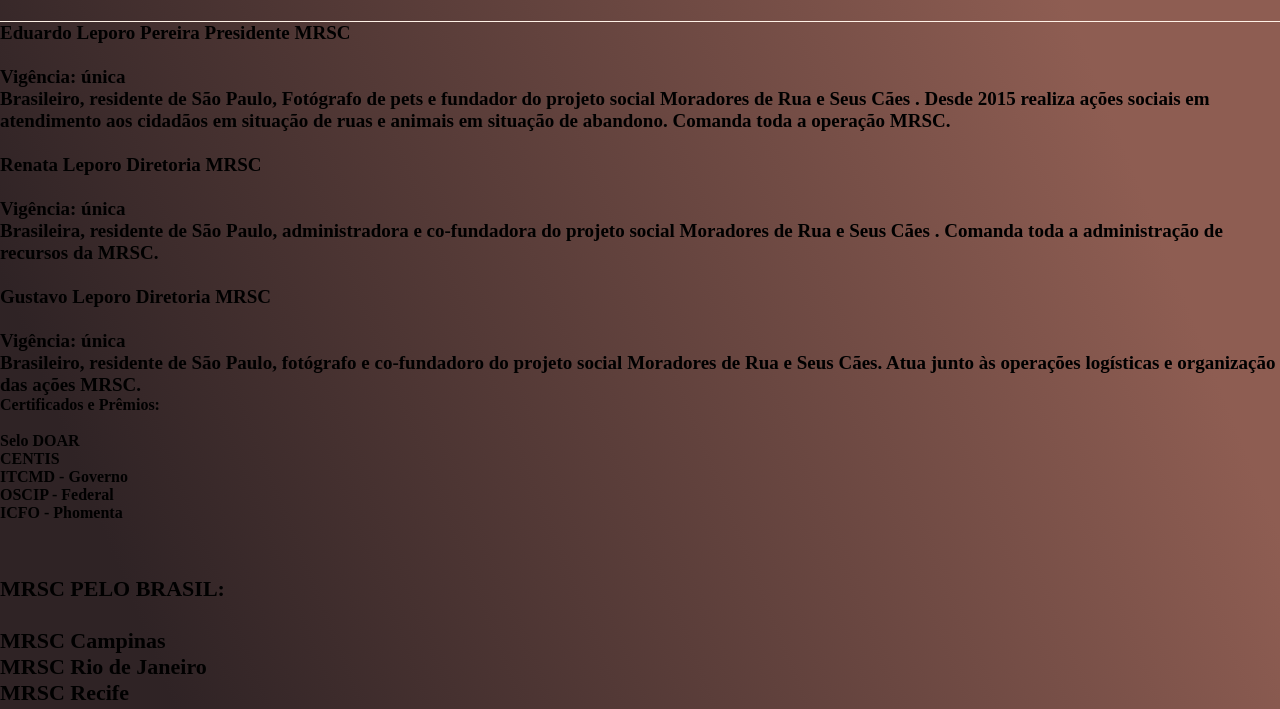
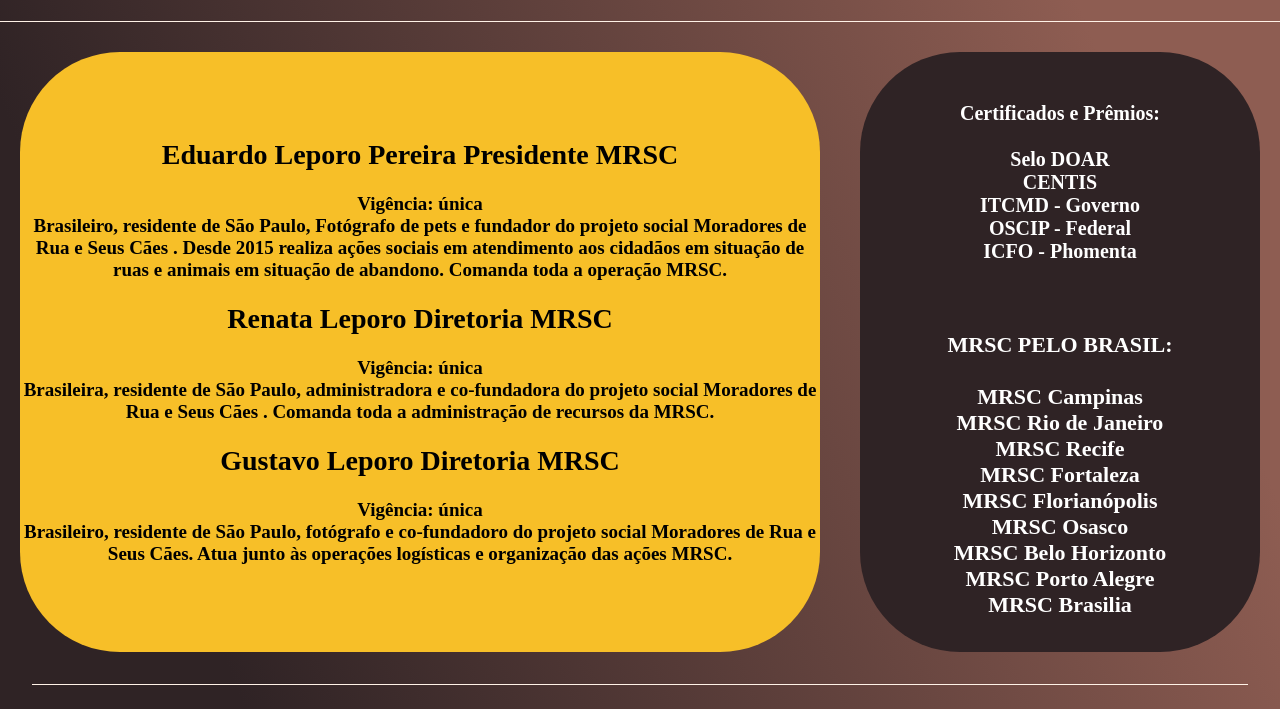
Before and after one commit to IgorAndradeJaques/TrabalhoHowV-MRSC, a plain HTML site: page quemsomos.html in a window 1280 px wide. Shown: the part 77-786 px from the top of the page. Drawn offline with Linux system fonts and the light colour scheme.

Commit message:
style.css

```diff
--- a/style.css
+++ b/style.css
@@ -122,3 +122,56 @@
 .logowhats {
     border-radius: 30%;
 }
+
+.corpoprincipal {
+
+    height: 600px;
+    display: flex;
+    justify-content: center;
+    align-items: center;
+    text-align: center;
+}
+
+#doar {
+    color: rgb(0, 0, 0);
+    height: auto;
+    background-color: #ffe922;
+    border-radius: 30px;
+    padding: 20px;
+}
+
+.teste1 {
+    width: 800px;
+    height: 600px;
+    background-color: #f7bf28;
+    border-radius: 100px;
+    display: flex;
+    text-align: center;
+    align-items: center;
+    color: #000000;
+    margin-top: 30px;
+}
+
+.teste2 {
+    width: 400px;
+    height: 600px;
+    background-color: #2f2325;
+    border-radius: 100px;
+    display: flexblox;
+    text-align: center;
+    justify-content: center;
+    align-items: center;
+    color: #ffffff;
+    padding: 50px;
+    font-size: 20px;
+    margin-top: 30px;
+}
+
+.quemsomosmain {
+    display: flex;
+    justify-content: space-around;
+}
+
+#nome1 {
+    font-size: 28px;
+}
```
